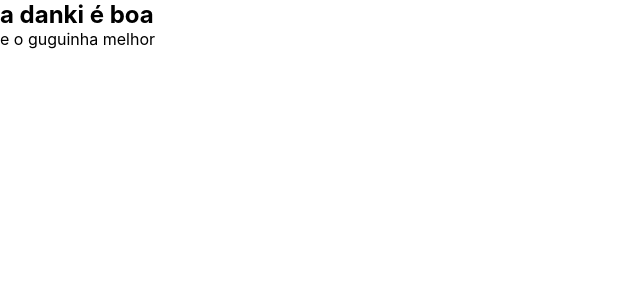
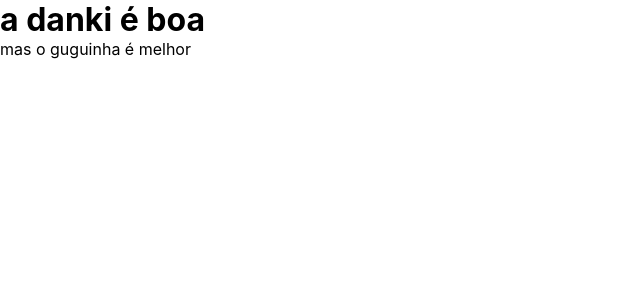
Before and after one commit to GustavoRRSilva/reactDankiCode, a React (Create React App) app: page / in a window 1280 px wide. Shown: the top 300 px of the page, without its empty margins (0-640 px from the left). Built offline with nearby package versions, Linux system fonts and the light colour scheme.

Commit message:
fim da aula entendendo os componentes

```diff
--- a/src/App.js
+++ b/src/App.js
@@ -4,12 +4,12 @@ import './App.css';
 function App(props) {
   return (
    <div className='App'>
-    <h2 >
-     {props.texto.chamada}
-    </h2>
-    <p >
-     {props.texto.chamada1}
-    </p>
+   <h1>
+    {props.texto.chamada}
+   </h1>
+   <p>
+    {props.texto.chamada2}
+   </p>
    </div>
   );
 }
--- a/src/index.js
+++ b/src/index.js
@@ -5,7 +5,7 @@ import App from './App';
 
 ReactDOM.render(
   <React.StrictMode>
-    <App texto={{chamada:'a danki é boa',chamada1:'e o guguinha melhor'}} />
+    <App texto = {{chamada:'a danki é boa',chamada2:'mas o guguinha é melhor'}}/>
 
   </React.StrictMode>,
   document.getElementById('root')
```
